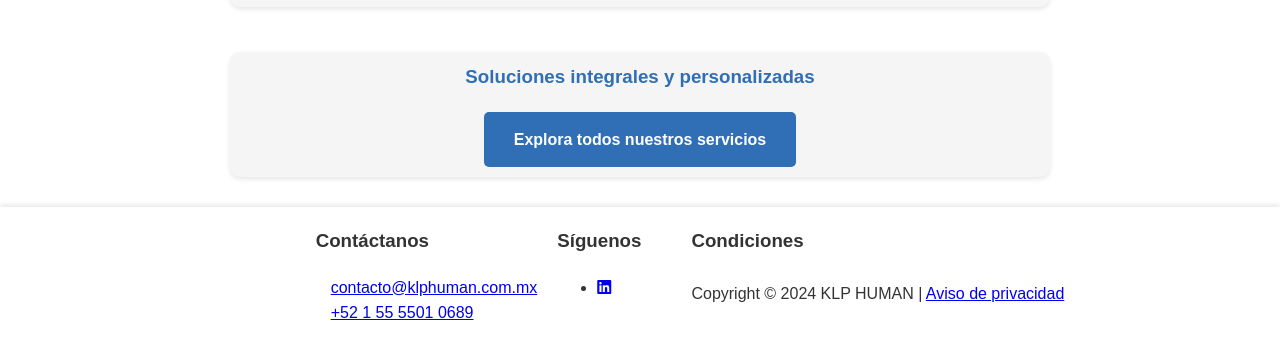
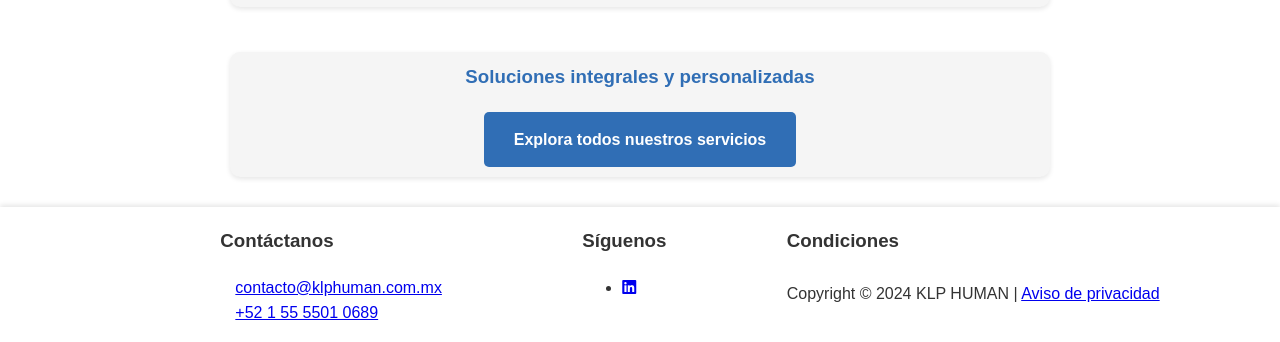
Before and after one commit to Jesusguz/klp_pageweb, a plain HTML site: page index.html in a window 1280 px wide. Shown: the part 1283-1625 px from the top of the page. Drawn offline with Linux system fonts and the light colour scheme; no server answers.

Commit message:
cambio en el footer del espacio

```diff
--- a/css/style.css
+++ b/css/style.css
@@ -680,11 +680,8 @@ div.footer-container {
 
 .footer-columns {
     width: 100%; /* Ocupa todo el ancho disponible dentro del contenedor */
-    justify-content: center; /* Centra los elementos horizontalmente */
+    justify-content: space-evenly; /* Centra los elementos horizontalmente */
     margin: 0;
-    margin-right: 50px;
-    margin-left: 50px;
-
     display: flex;
     align-items: center;
 }
@@ -732,7 +729,6 @@ div.contact-info a  {
     margin-right: 15px;
 }
 div.copyright{
-    padding-left: 50px;
     align-items: flex-start;
 
 }
```
